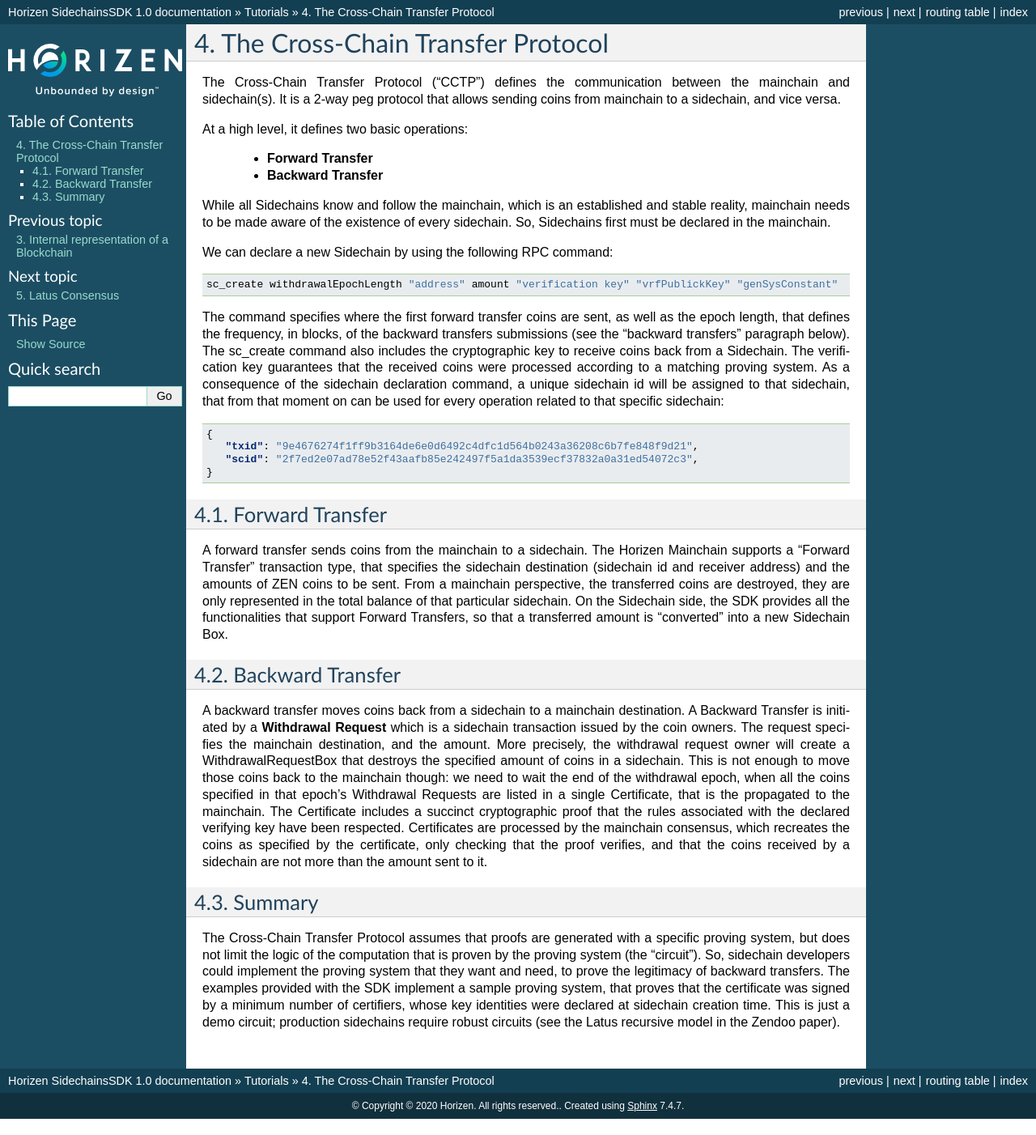
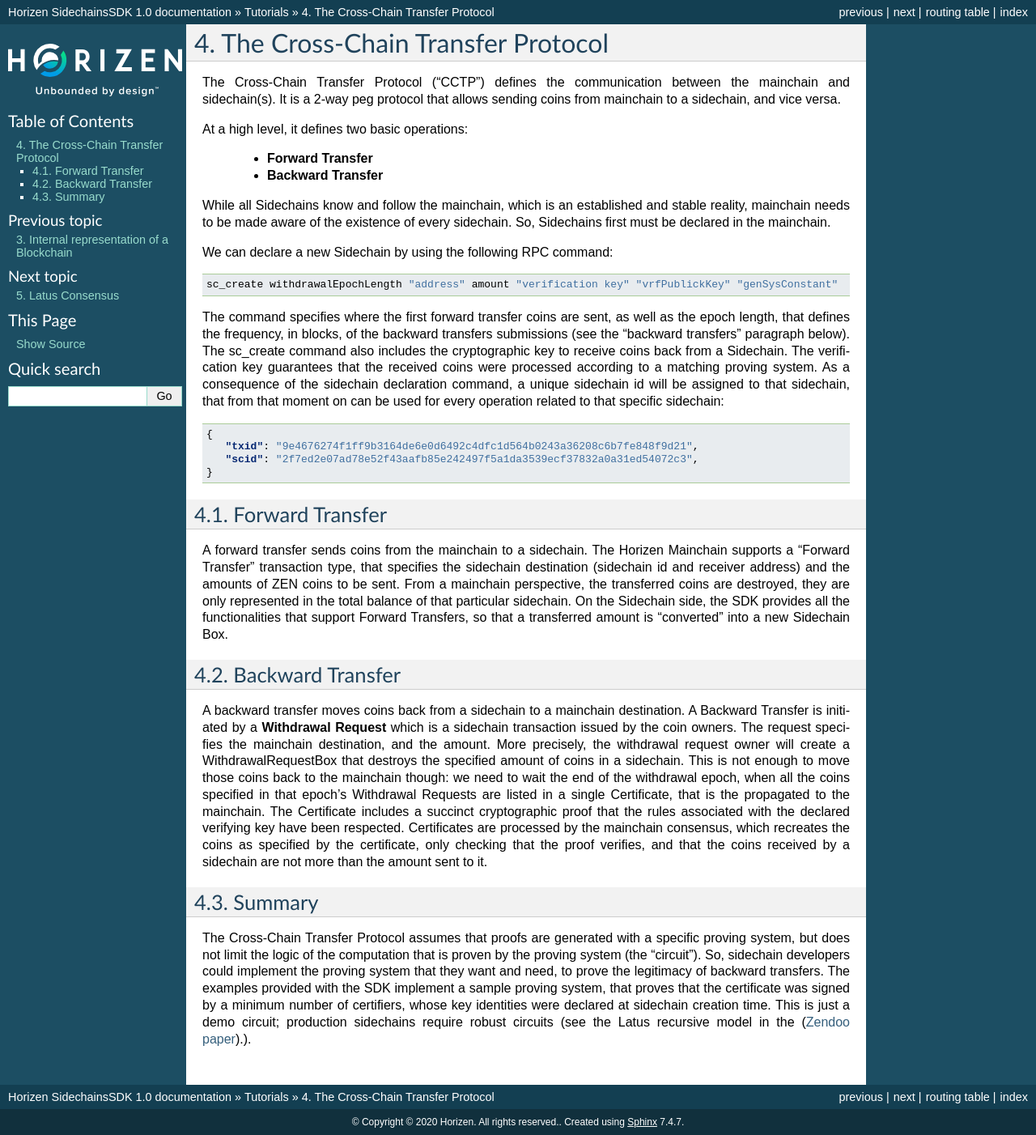
Before and after one commit to megaluck/documentation, a Sphinx documentation site: the page built from docs/introduction/03-Cross-chain-transfer-protocol.rst, in a window 1280 px wide. Shown: the whole page at 81% size. Built offline with Sphinx 7.4.7, drawn with Linux system fonts in a browser that asks for light colours; some of the changed lines change nothing that is shown.

Commit message:
continuation of links ..

```diff
--- a/docs/introduction/03-Cross-chain-transfer-protocol.rst
+++ b/docs/introduction/03-Cross-chain-transfer-protocol.rst
@@ -45,4 +45,5 @@
 Summary
 =======
 
-The Cross-Chain Transfer Protocol assumes that proofs are generated with a specific proving system, but does not limit the logic of the computation that is proven by the proving system (the “circuit”). So, sidechain developers could implement the proving system that they want and need, to prove the legitimacy of backward transfers. The examples provided with the SDK implement a sample proving system, that proves that the certificate was signed by a minimum number of certifiers, whose key identities were declared at sidechain creation time. This is just a demo circuit; production sidechains require robust circuits (see the Latus recursive model in the Zendoo paper).
+The Cross-Chain Transfer Protocol assumes that proofs are generated with a specific proving system, but does not limit the logic of the computation that is proven by the proving system (the “circuit”). So, sidechain developers could implement the proving system that they want and need, to prove the legitimacy of backward transfers. The examples provided with the SDK implement a sample proving system, that proves that the certificate was signed by a minimum number of certifiers, whose key identities were declared at sidechain creation time. This is just a demo circuit; production sidechains require robust circuits
+(see the Latus recursive model in the (`Zendoo paper <https://www.horizen.global/assets/files/Horizen-Sidechain-Zendoo-A_zk-SNARK-Verifiable-Cross-Chain-Transfer-Protocol.pdf>`_).).
```
